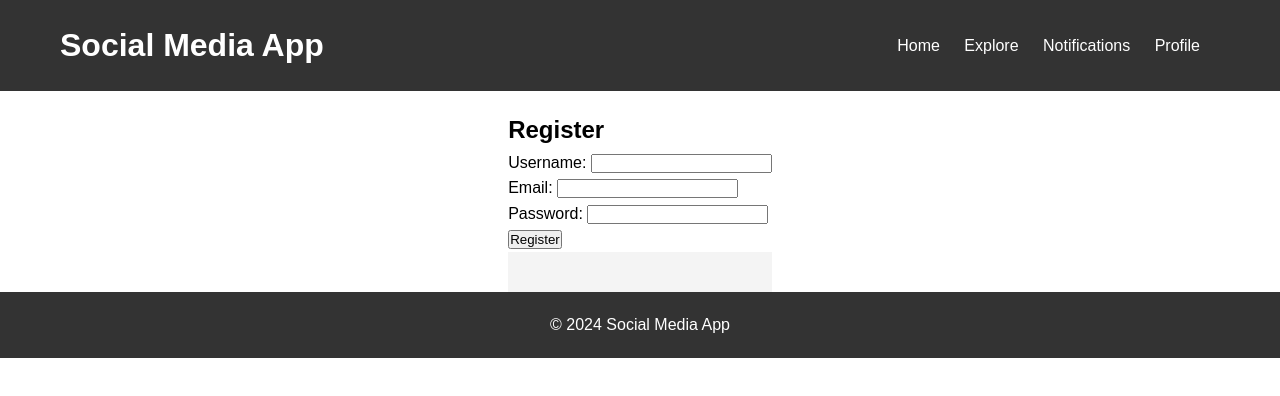
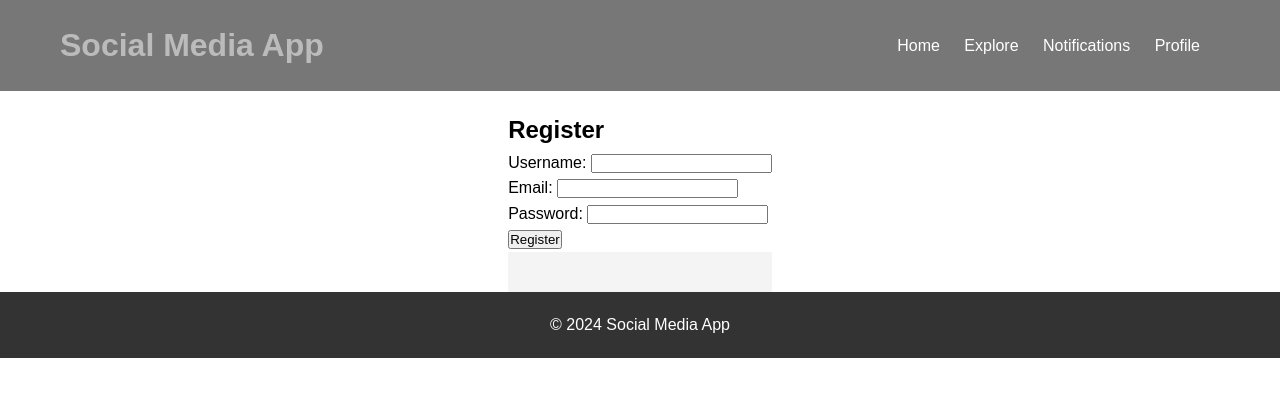
Before and after one commit to saideepak743/saideepak743.github.io, a plain HTML site: page index.html in a window 1280 px wide. Drawn offline with Linux system fonts and the light colour scheme.

Commit message:
Update styles.css

```diff
--- a/styles.css
+++ b/styles.css
@@ -19,8 +19,8 @@ body {
 
 /* Header styles */
 header {
-  background-color: #333;
-  color: #fff;
+  background-color: #777;
+  color: #bbb;
   padding: 20px 0;
 }
 
```
